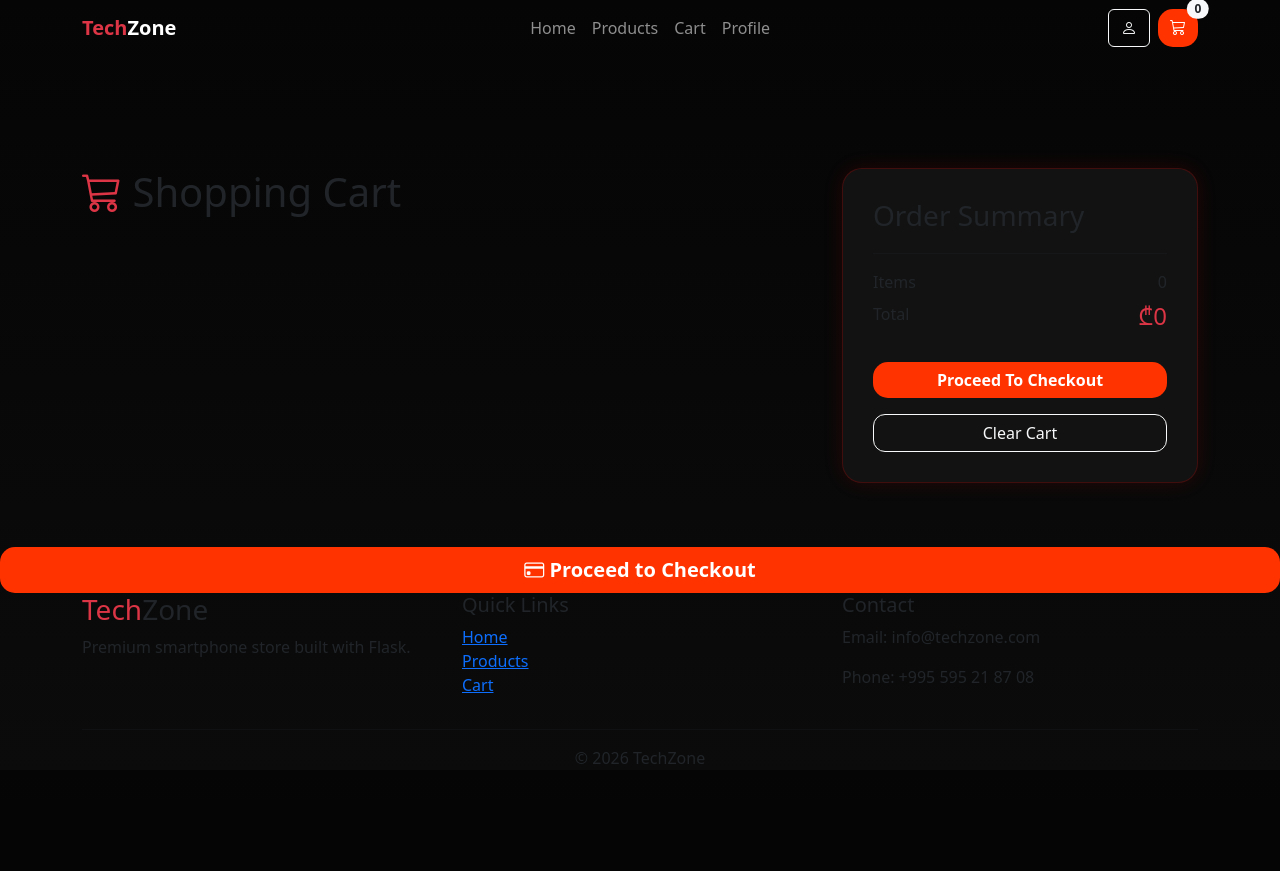
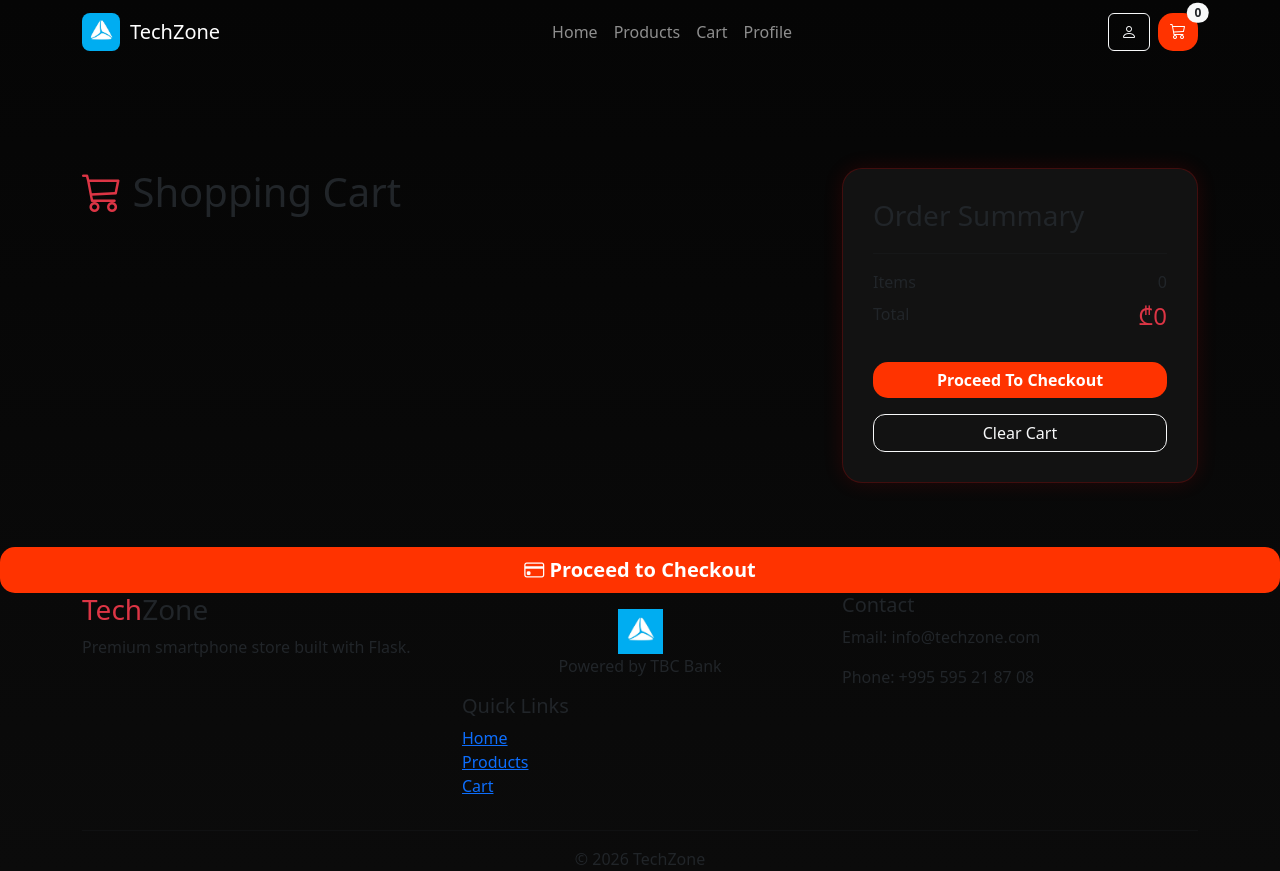
Before and after one commit to buskandzejanomate-ops/TECH-ZONE-FINNISHED1, a Flask app: page /cart in a window 1280 px wide. Before the commit the page ends 764 px from the top, so only its background shows below. Run offline with Flask 3, Linux system fonts and the light colour scheme.

Commit message:
Update base.html

```diff
--- a/Tech Zone/templates/base.html
+++ b/Tech Zone/templates/base.html
@@ -29,9 +29,14 @@
 
     <div class="container">
 
-        <a class="navbar-brand fw-bold" href="/">
-            <span class="text-danger">Tech</span>Zone
-        </a>
+  <a class="navbar-brand d-flex align-items-center" href="{{ url_for('home') }}">
+    <img src="{{ url_for('static', filename='images/tbc.png') }}"
+         width="38"
+         height="38"
+         style="margin-right:10px;border-radius:8px;">
+
+    <span>TechZone</span>
+</a>
 
         <button class="navbar-toggler"
                 data-bs-toggle="collapse"
@@ -133,6 +138,13 @@
 
             <div class="col-lg-4">
 
+<div class="text-center mt-3">
+    <img src="{{ url_for('static', filename='images/tbc.png') }}"
+         width="45">
+
+    <p>Powered by TBC Bank</p>
+</div>
+
                 <h5>Quick Links</h5>
 
                 <ul class="list-unstyled">
```
